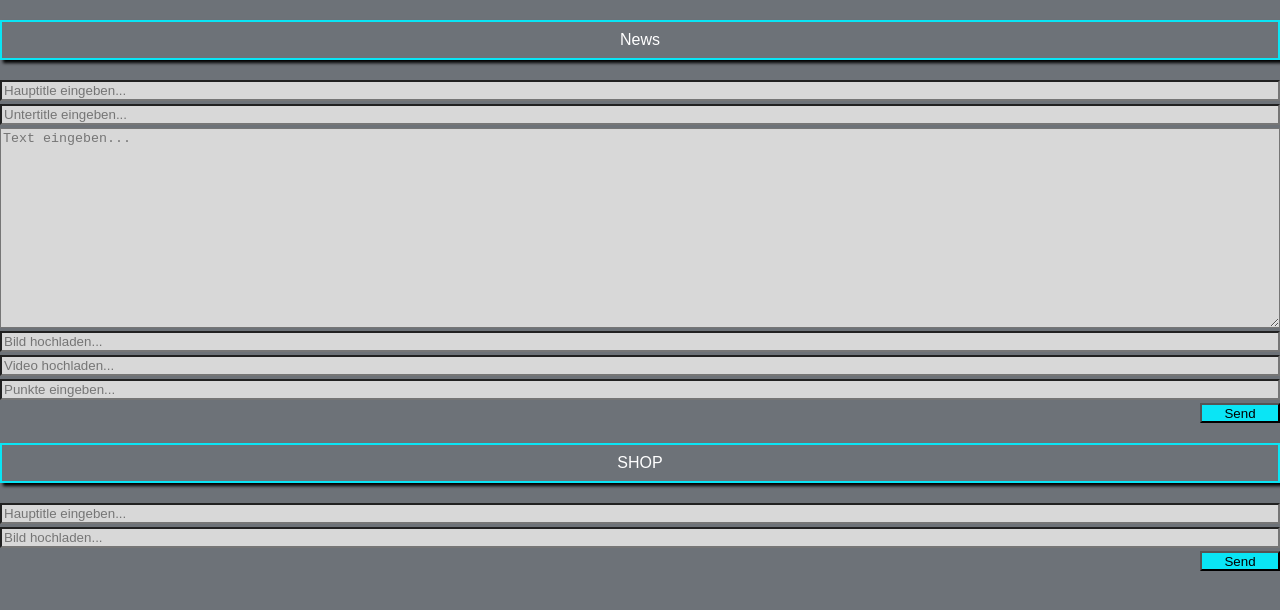
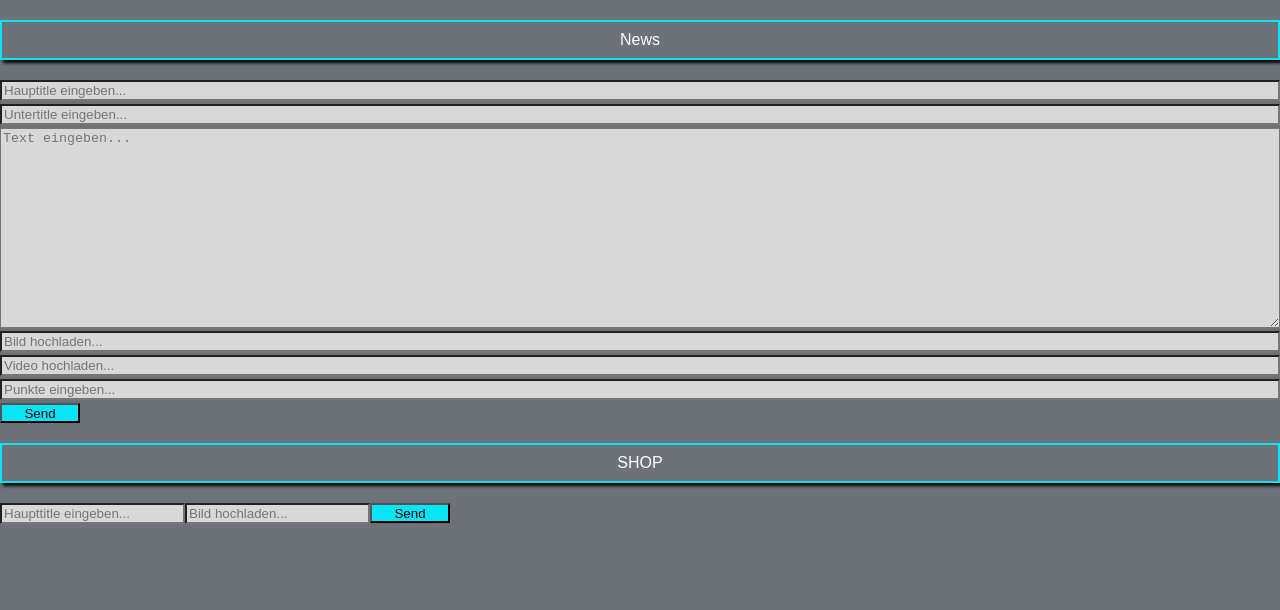
Before and after one commit to ddginno/lifepoints_app, a React (Create React App) app: page /backend in a window 1280 px wide. Shown: the top 610 px of the page. Built offline with nearby package versions, Linux system fonts and the light colour scheme.

Commit message:
news/shop value auslesen

```diff
--- a/src/components/CreateContent.js
+++ b/src/components/CreateContent.js
@@ -7,29 +7,14 @@ const InputStyle = styled.div`
   flex-direction: column;
 `;
 
-const CardInputTitle = styled.input`
+const StyleInput = styled.input`
   background-color: #d8d8d8;
   margin-bottom: 3px;
 `;
-const CardInputSubtitle = styled.input`
-  background-color: #d8d8d8;
-  margin-bottom: 3px;
-`;
+
 const CardInputDescription = styled.textarea`
   background-color: #d8d8d8;
   height: 200px;
-  margin-bottom: 3px;
-`;
-const CardInputImg = styled.input`
-  background-color: #d8d8d8;
-  margin-bottom: 3px;
-`;
-const CardInputVideo = styled.input`
-  background-color: #d8d8d8;
-  margin-bottom: 3px;
-`;
-const CardInputPoints = styled.input`
-  background-color: #d8d8d8;
   margin-bottom: 3px;
 `;
 
@@ -59,36 +44,59 @@ const SendButton = styled.button`
   background-color: #0ae5f5;
 `;
 
-const ShopCardInputTitle = styled.input`
-  background-color: #d8d8d8;
-  margin-bottom: 3px;
-`;
-const ShopCardInputImg = styled.input`
-  background-color: #d8d8d8;
-  margin-bottom: 3px;
-`;
+function CreateContent({ history, onCreate }) {
+  function handleSubmitNews(event) {
+    event.preventDefault();
 
-function CreateContent() {
+    const form = event.target;
+    const newsCard = {
+      maintitle: form.maintitle.value,
+      desciption: form.desciption.value,
+      img: form.img.value,
+      video: form.video.value,
+      points: form.points.value
+    };
+    //onCreate(newscard);
+    //history.replace("/");
+    console.log(newsCard);
+  }
+  function handleSubmitShop(event) {
+    event.preventDefault();
+
+    const formShop = event.target;
+    const shopCard = {
+      title: formShop.title.value,
+      shopimg: formShop.shopimg.value
+    };
+
+    console.log(shopCard);
+  }
+
   return (
     <>
       <InputStyle>
         <BackendTitle>News</BackendTitle>
-
-        <Input>
-          <CardInputTitle type="text" placeholder="Hauptitle eingeben..." />
-          <CardInputSubtitle type="text" placeholder="Untertitle eingeben..." />
-          <CardInputDescription type="text" placeholder="Text eingeben..." />
-          <CardInputImg type="text" placeholder="Bild hochladen..." />
-          <CardInputVideo type="text" placeholder="Video hochladen..." />
-          <CardInputPoints type="text" placeholder="Punkte eingeben..." />
-        </Input>
-        <SendButton>Send</SendButton>
-
+        <form onSubmit={handleSubmitNews}>
+          <Input>
+            <StyleInput name="maintitle" placeholder="Hauptitle eingeben..." />
+            <StyleInput name="subtitle" placeholder="Untertitle eingeben..." />
+            <CardInputDescription
+              name="desciption"
+              placeholder="Text eingeben..."
+            />
+            <StyleInput name="img" placeholder="Bild hochladen..." />
+            <StyleInput name="video" placeholder="Video hochladen..." />
+            <StyleInput name="points" placeholder="Punkte eingeben..." />
+          </Input>
+          <SendButton type="submit">Send</SendButton>
+        </form>
         <BackendTitle>SHOP</BackendTitle>
 
-        <ShopCardInputTitle type="text" placeholder="Hauptitle eingeben..." />
-        <ShopCardInputImg type="text" placeholder="Bild hochladen..." />
-        <SendButton>Send</SendButton>
+        <form onSubmit={handleSubmitShop}>
+          <StyleInput name="title" placeholder="Haupttitle eingeben..." />
+          <StyleInput name="shopimg" placeholder="Bild hochladen..." />
+          <SendButton type="submit">Send</SendButton>
+        </form>
       </InputStyle>
     </>
   );
```
